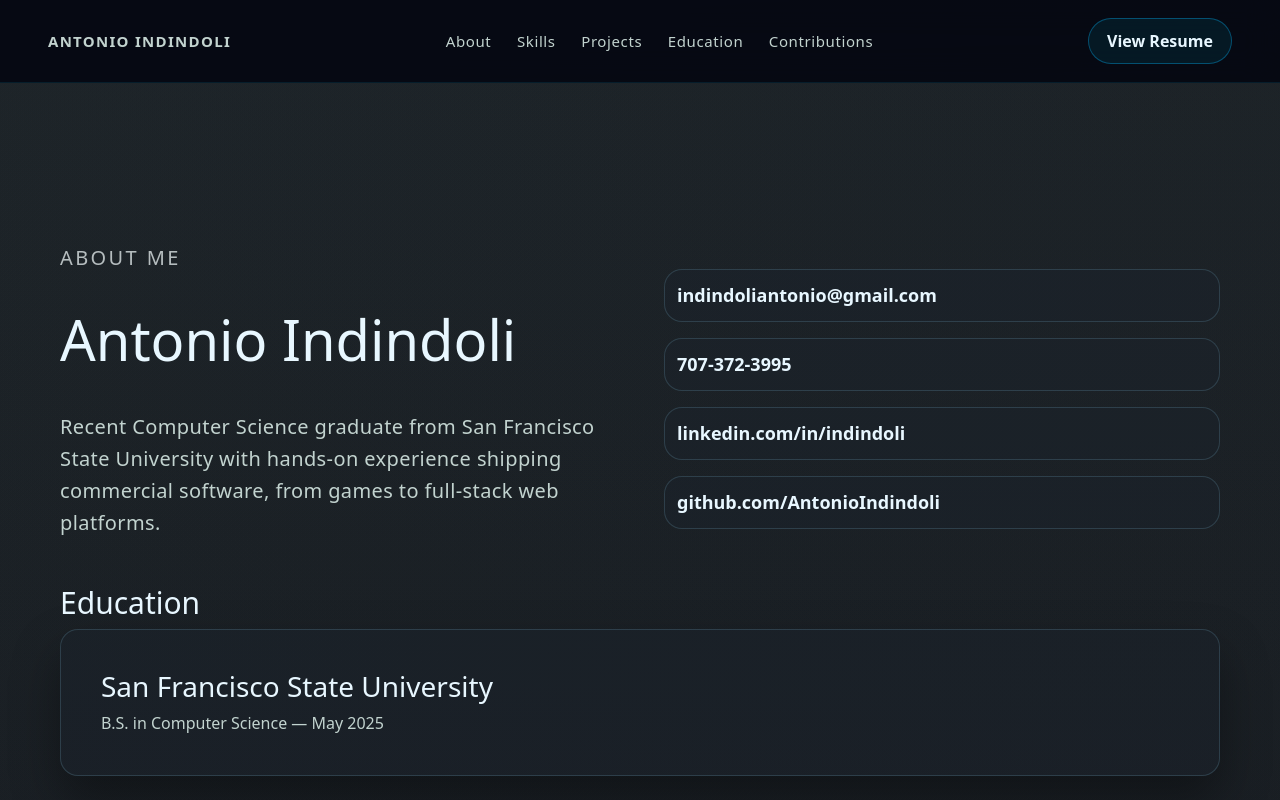
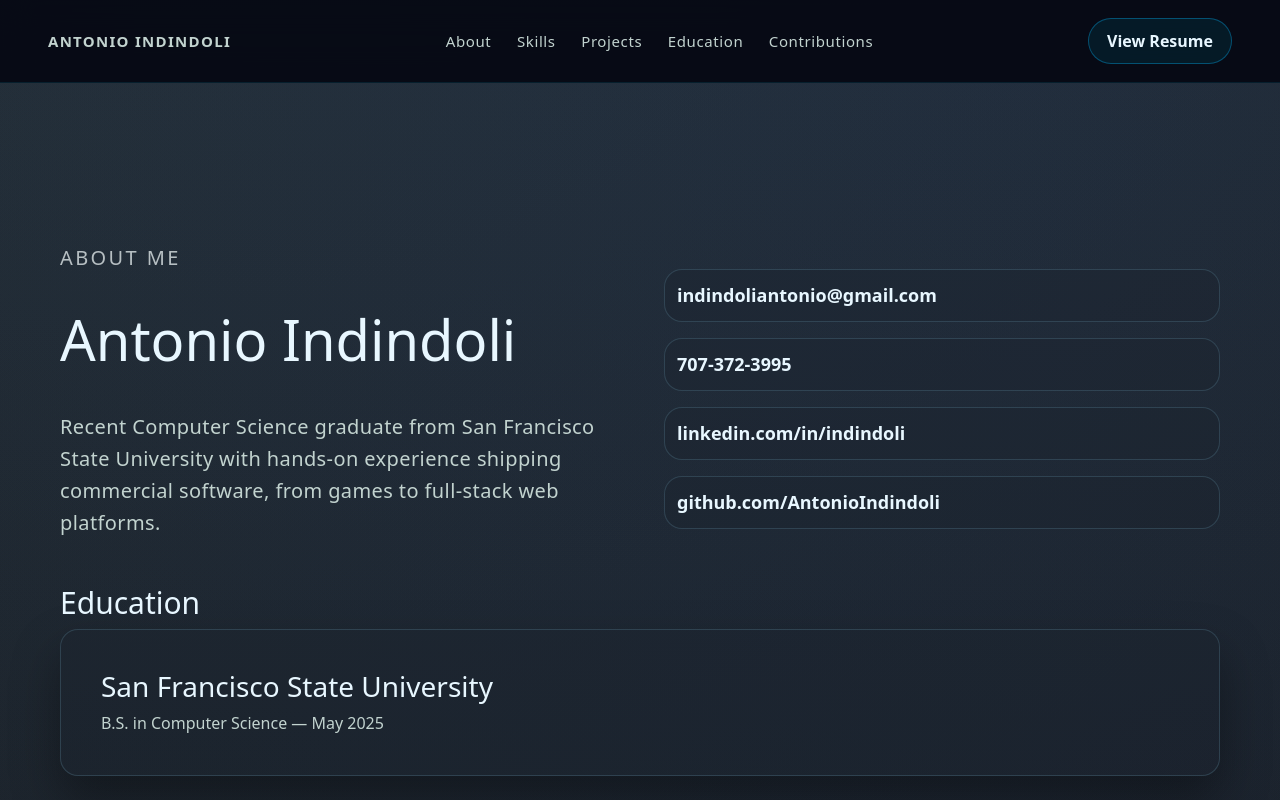
Before and after one commit to AntonioIndindoli/portfolio-site, a React (Create React App) app: page / in a window 1280 px wide. Shown: the top 800 px of the page. Built offline with nearby package versions, Linux system fonts and the light colour scheme.

Commit message:
color changes

```diff
--- a/src/LandingPage.css
+++ b/src/LandingPage.css
@@ -18,8 +18,8 @@
 
 .landing-page {
   min-height: 100vh;
-  background: radial-gradient(circle at 20% -20%, rgba(22, 39, 54, 0.15) 0%, transparent 55%),
-    radial-gradient(circle at 80% 0%, rgba(12, 16, 27, 0.12) 0%, transparent 50%),
+  background: radial-gradient(circle at 20% -20%, rgba(78, 131, 175, 0.15) 0%, transparent 55%),
+    radial-gradient(circle at 80% 0%, rgba(18, 51, 139, 0.12) 0%, transparent 50%),
     linear-gradient(180deg, rgba(20, 26, 29, 0.95) 0%, rgba(5, 6, 15, 0.98) 100%);
   color: var(--text-primary);
 }
```
